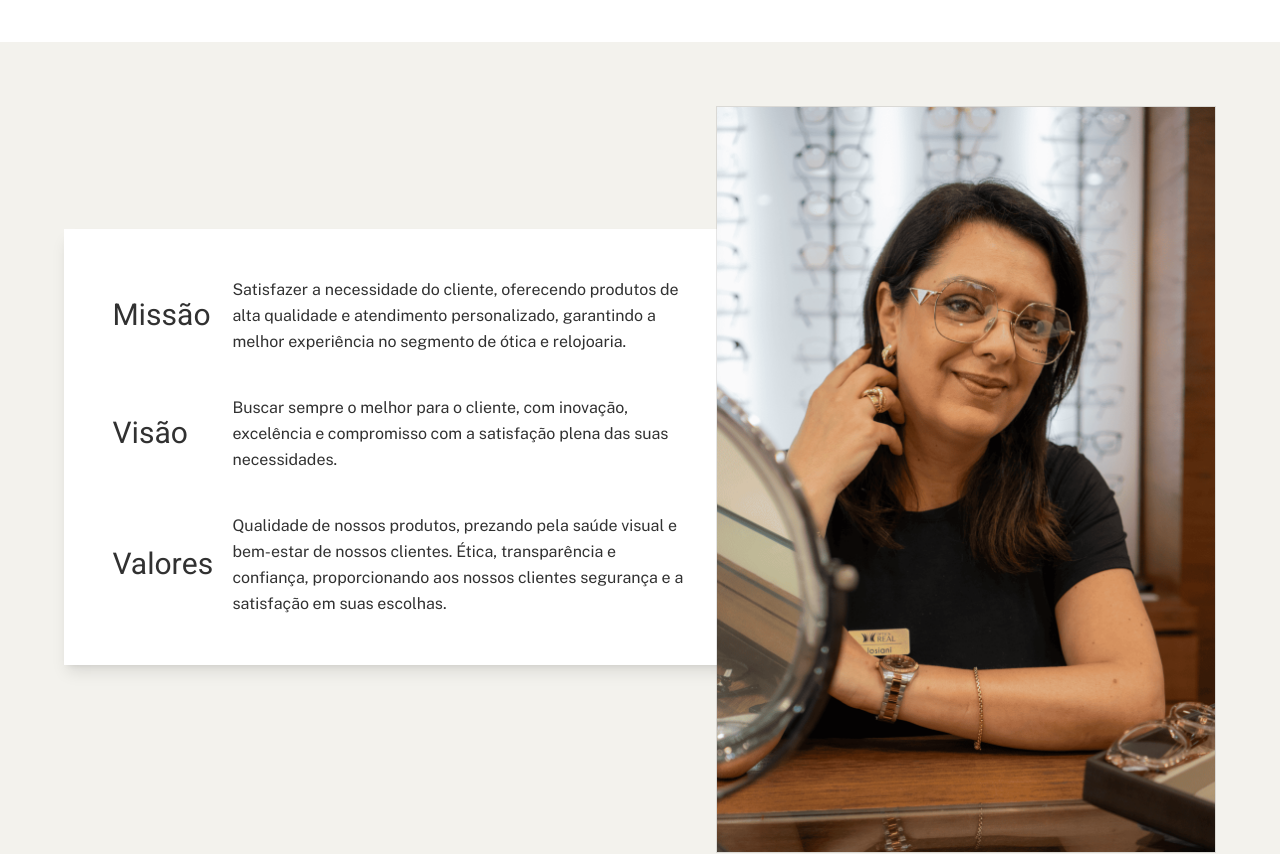
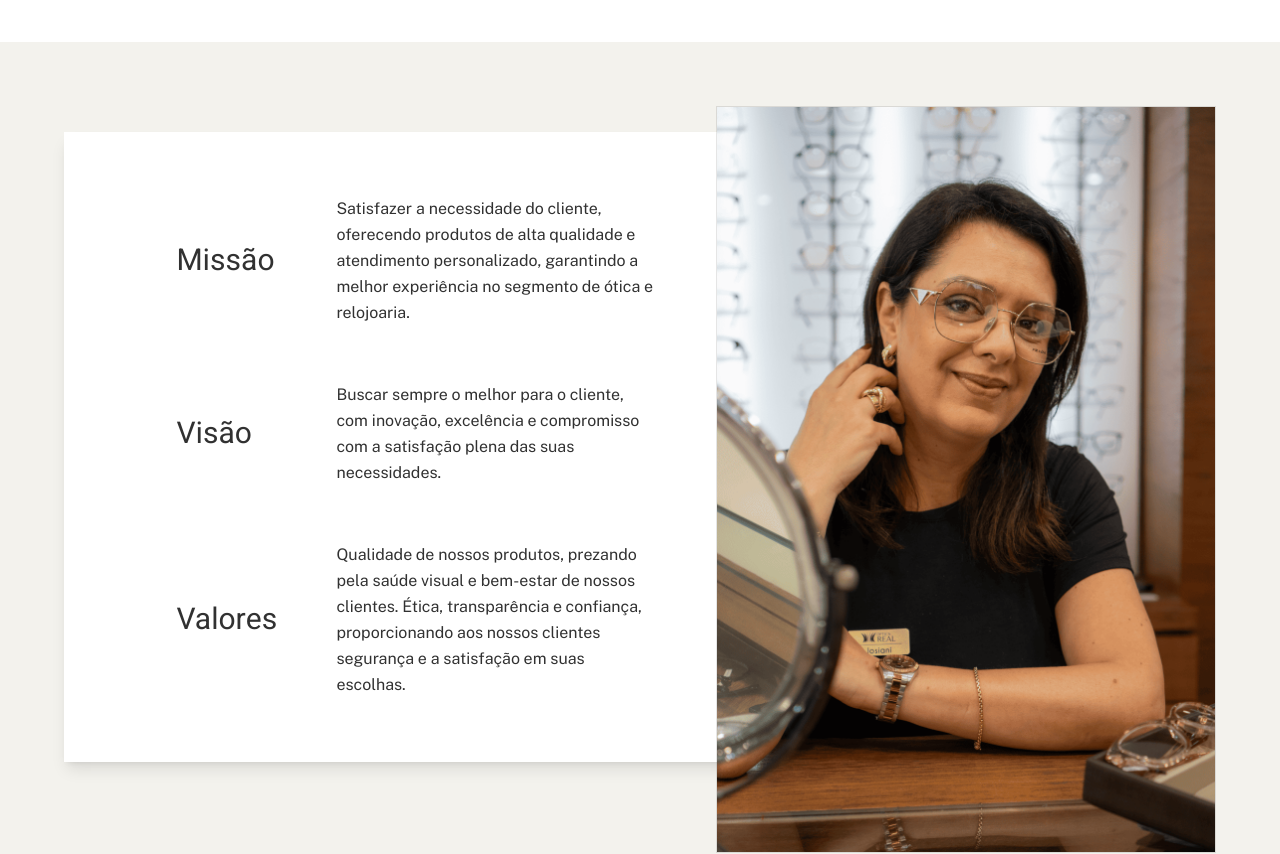
Before and after one commit to Adagen-Web/optica-real, a Next.js app: page /sobre in a window 1280 px wide. Shown: the part 1160-2014 px from the top of the page. Built offline with nearby package versions, Linux system fonts and the light colour scheme.

Commit message:
ajuste espacamento missao visao...

```diff
--- a/app/components/sobre/SobreComponentes.tsx
+++ b/app/components/sobre/SobreComponentes.tsx
@@ -3,8 +3,8 @@ const MissaoVisaoValores = () => {
     <section className="bg-off-white px-4 py-16">
       <div className="max-w-7xl mx-auto flex flex-col md:flex-row items-center justify-center relative">
         {/* Texto com sobreposição centralizada */}
-        <div className="bg-white shadow-lg p-8 md:p-12 z-10 w-full items-center md:max-w-2xl relative md:-translate-y-8">
-          <div className="space-y-10">
+        <div className="bg-white shadow-lg p-8 md:p-16 z-10 w-full items-center md:max-w-2xl relative md:-translate-y-8">
+          <div className="space-y-14">
             {[
               {
                 titulo: 'Missão',
@@ -22,7 +22,7 @@ const MissaoVisaoValores = () => {
                   'Qualidade de nossos produtos, prezando pela saúde visual e bem-estar de nossos clientes. Ética, transparência e confiança, proporcionando aos nossos clientes segurança e a satisfação em suas escolhas.',
               },
             ].map(({ titulo, texto }) => (
-              <div key={titulo} className="flex flex-col md:flex-row gap-6 items-center">
+              <div key={titulo} className="flex flex-col md:flex-row gap-16 pl-12 pr-4 items-center">
                 <h3 className="text-3xl text-[#313131] font-normal font-heebo w-24 shrink-0">{titulo}</h3>
                 <p className="text-[#313131] font-public-sans text-base leading-relaxed text-center md:text-left">{texto}</p>
               </div>
```
